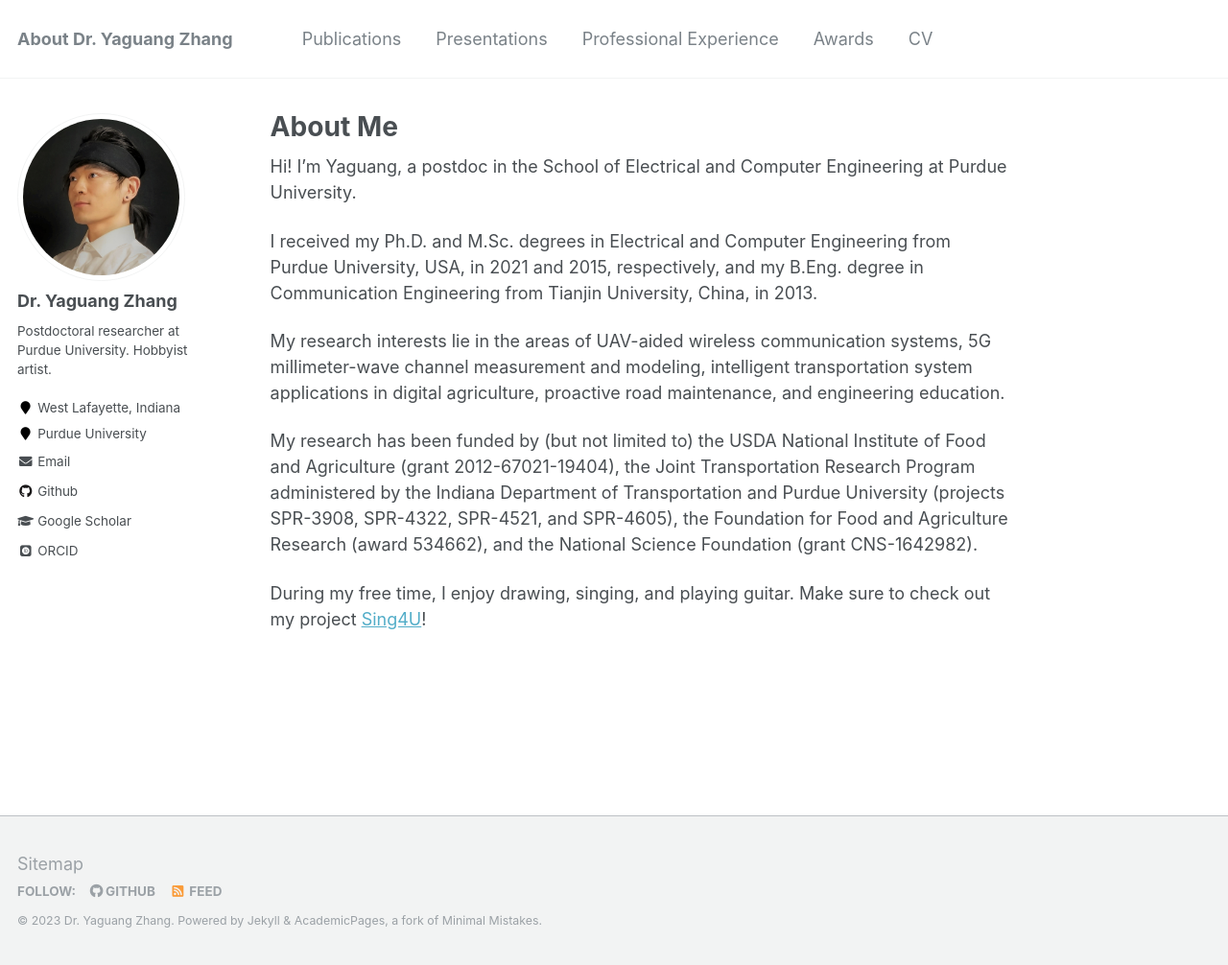
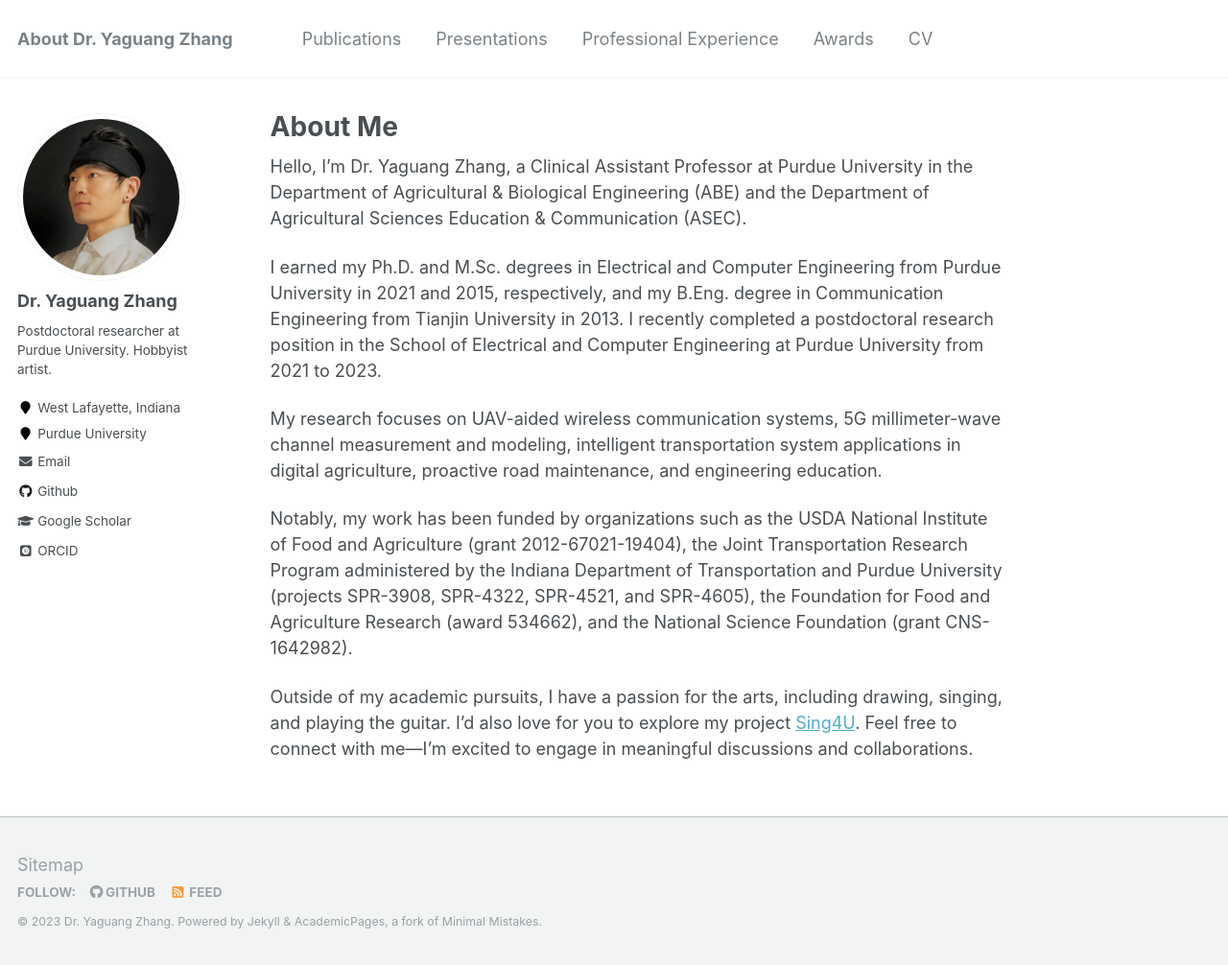
Before and after one commit to YaguangZhang/yaguangzhang.github.io, a Jekyll site: the page built from _pages/about.md, in a window 1280 px wide and 1006 px high. Shown: the whole window at 96% size. Built offline with Jekyll 4.4.1, drawn with Linux system fonts in a browser that asks for light colours; some web fonts are replaced.

Commit message:
Update about me page.

```diff
--- a/_pages/about.md
+++ b/_pages/about.md
@@ -8,12 +8,12 @@ redirect_from:
   - /about.html
 ---
 
-Hi! I'm Yaguang, a postdoc in the School of Electrical and Computer Engineering at Purdue University.
+Hello, I'm Dr. Yaguang Zhang, a Clinical Assistant Professor at Purdue University in the Department of Agricultural & Biological Engineering (ABE) and the Department of Agricultural Sciences Education & Communication (ASEC).
 
-I received my Ph.D. and M.Sc. degrees in Electrical and Computer Engineering from Purdue University, USA, in 2021 and 2015, respectively, and my B.Eng. degree in Communication Engineering from Tianjin University, China, in 2013.
+I earned my Ph.D. and M.Sc. degrees in Electrical and Computer Engineering from Purdue University in 2021 and 2015, respectively, and my B.Eng. degree in Communication Engineering from Tianjin University in 2013. I recently completed a postdoctoral research position in the School of Electrical and Computer Engineering at Purdue University from 2021 to 2023.
 
-My research interests lie in the areas of UAV-aided wireless communication systems, 5G millimeter-wave channel measurement and modeling, intelligent transportation system applications in digital agriculture, proactive road maintenance, and engineering education.
+My research focuses on UAV-aided wireless communication systems, 5G millimeter-wave channel measurement and modeling, intelligent transportation system applications in digital agriculture, proactive road maintenance, and engineering education.
 
-My research has been funded by (but not limited to) the USDA National Institute of Food and Agriculture (grant 2012-67021-19404), the Joint Transportation Research Program administered by the Indiana Department of Transportation and Purdue University (projects SPR-3908, SPR-4322, SPR-4521, and SPR-4605), the Foundation for Food and Agriculture Research (award 534662), and the National Science Foundation (grant CNS-1642982).
+Notably, my work has been funded by organizations such as the USDA National Institute of Food and Agriculture (grant 2012-67021-19404), the Joint Transportation Research Program administered by the Indiana Department of Transportation and Purdue University (projects SPR-3908, SPR-4322, SPR-4521, and SPR-4605), the Foundation for Food and Agriculture Research (award 534662), and the National Science Foundation (grant CNS-1642982).
 
-During my free time, I enjoy drawing, singing, and playing guitar. Make sure to check out my project [Sing4U](https://www.zyglabs.com/sing4u/)!
+Outside of my academic pursuits, I have a passion for the arts, including drawing, singing, and playing the guitar. I'd also love for you to explore my project [Sing4U](https://www.zyglabs.com/sing4u/). Feel free to connect with me—I'm excited to engage in meaningful discussions and collaborations.
```
